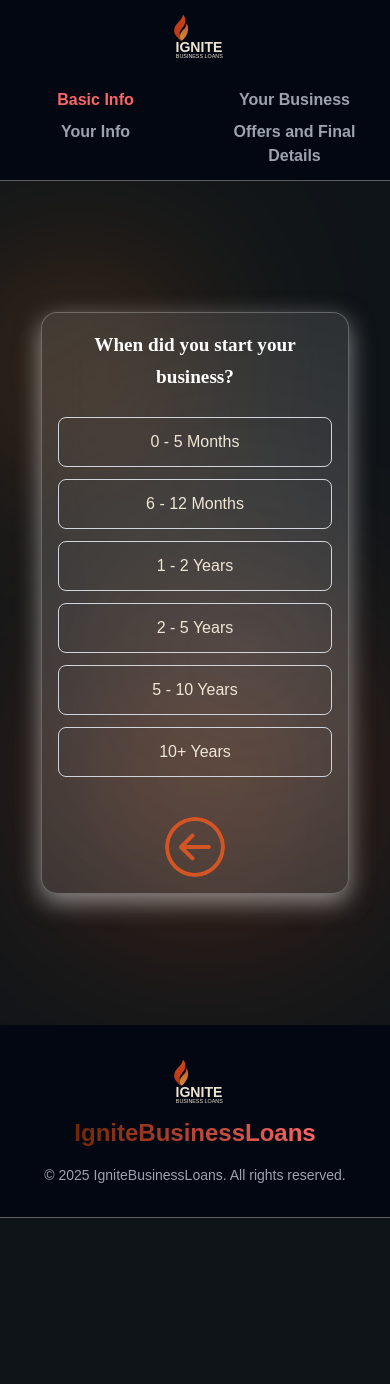
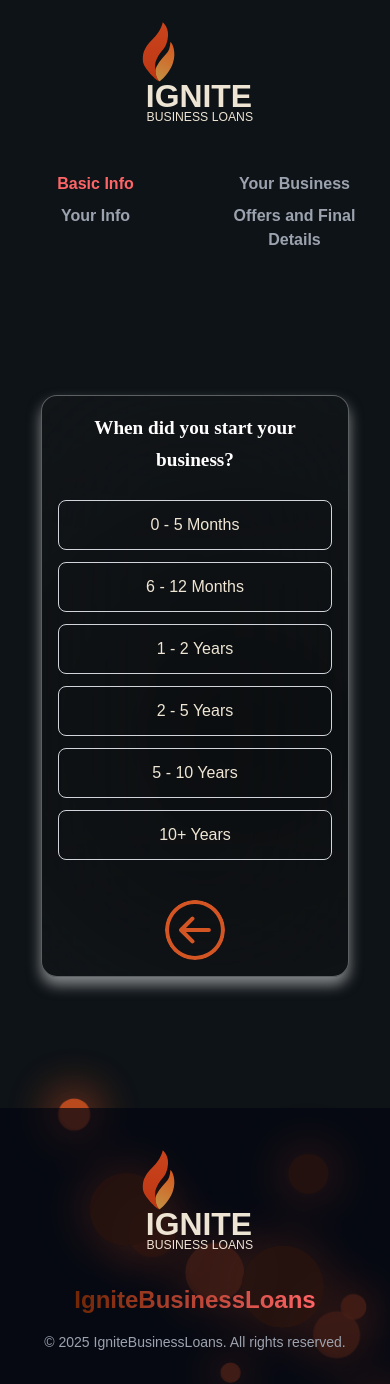
Before and after one commit to BishalK007/ignitebusinessloans, a Next.js app: page / in a window 390 px wide. Before the commit the page ends 1218 px from the top, so only its background shows below. Built offline with nearby package versions, Linux system fonts and the light colour scheme.

Commit message:
FIX color and BG stuff

```diff
--- a/app/globals.css
+++ b/app/globals.css
@@ -7,8 +7,10 @@
 
 
 :root {
-  --background: #0f1418; /* Custom Black */
-  --foreground: #efe6d5; /* Custom White */
+  --background: #0E1317; /* Custom Black */
+  --foreground: #EDE4D3; /* Custom White */
+  --accent-orange: #CE501E; /* Custom Orange */
+  --accent-brown: #7B3009; /* Custom Brown */
 
   --font-barlow: 'Barlow Semi Condensed', sans-serif;
   --font-bebas: 'Bebas Neue', sans-serif;
@@ -49,170 +51,114 @@
 .bg-ignite-animated {
   position: relative;
   overflow: hidden;
-  background: var(--background, #0f1418); /* Dark background */
+  background: var(--background);
   z-index: 0;
 }
 
-.bg-ignite-animated::before,
-.bg-ignite-animated::after,
-.bg-ignite-animated::marker {
-  content: "";
+/* Floating Balls Animation */
+.bg-ignite-animated .floating-ball {
   position: absolute;
+  bottom: -100px;
+  border-radius: 50%;
+  opacity: 0.7;
   pointer-events: none;
-  z-index: -1;
-  filter: blur(100px); /* Increased blur for a glowing effect */
-  opacity: 0.7;
+  z-index: 0;
+  animation: floatBall 12s linear infinite;
+  filter: blur(0.5px) brightness(1.1);
+  box-shadow: 0 0 40px 10px color-mix(in srgb, var(--accent-orange) 60%, transparent), 0 0 0 0 var(--accent-brown);
 }
 
-/* Fireball 1 */
-.bg-ignite-animated::before {
-  width: 300px;
-  height: 300px;
-  background: radial-gradient(circle, rgba(255, 140, 0, 0.8), transparent 70%),
-              radial-gradient(circle, rgba(255, 69, 0, 0.6), transparent 80%);
-  top: 30%;
-  left: 20%;
-  transform: translate(-50%, -50%);
-  animation: fireball-1 6s ease-in-out infinite, flicker 0.15s infinite;
-  border-radius: 50%;
-  mix-blend-mode: screen;
+/* Ball color variations */
+.bg-ignite-animated .floating-ball.orange {
+  background: radial-gradient(
+    circle at 60% 40%,
+    var(--accent-orange) 60%,
+    color-mix(in srgb, var(--accent-orange) 60%, transparent) 100%
+  );
+}
+.bg-ignite-animated .floating-ball.brown {
+  background: radial-gradient(
+    circle at 40% 60%,
+    var(--accent-brown) 70%,
+    color-mix(in srgb, var(--accent-orange) 60%, transparent) 100%
+  );
 }
 
-/* Fireball 2 */
-.bg-ignite-animated::after {
-  width: 400px;
-  height: 400px;
-  background: radial-gradient(circle, rgba(255, 100, 0, 0.7), transparent 70%),
-              radial-gradient(circle, rgba(255, 50, 0, 0.5), transparent 80%);
-  top: 60%;
-  left: 50%;
-  transform: translate(-50%, -50%);
-  animation: fireball-2 8s ease-in-out infinite, flicker 0.2s infinite;
-  border-radius: 50%;
-  mix-blend-mode: screen;
-}
+/* Different sizes and delays for realism */
+.bg-ignite-animated .floating-ball.size1 { width: 60px; height: 60px; left: 10vw; animation-delay: 0s; }
+.bg-ignite-animated .floating-ball.size2 { width: 90px; height: 90px; left: 30vw; animation-delay: 2s; }
+.bg-ignite-animated .floating-ball.size3 { width: 40px; height: 40px; left: 55vw; animation-delay: 4s; }
+.bg-ignite-animated .floating-ball.size4 { width: 75px; height: 75px; left: 70vw; animation-delay: 1s; }
+.bg-ignite-animated .floating-ball.size5 { width: 50px; height: 50px; left: 85vw; animation-delay: 3s; }
 
-/* Fireball 3 */
-.bg-ignite-animated::marker {
-  width: 350px;
-  height: 350px;
-  background: radial-gradient(circle, rgba(255, 160, 0, 0.6), transparent 70%),
-              radial-gradient(circle, rgba(255, 80, 0, 0.4), transparent 80%);
-  top: 40%;
-  left: 80%;
-  transform: translate(-50%, -50%);
-  animation: fireball-3 10s ease-in-out infinite, flicker 0.18s infinite;
-  border-radius: 50%;
-  mix-blend-mode: screen;
-}
-
-/* Keyframes for Fireball Animations */
-@keyframes fireball-1 {
+@keyframes floatBall {
   0% {
-    transform: translate(-50%, -50%) scale(1);
-    top: 30%;
-    left: 20%;
+    transform: translateY(0) scale(1) translateX(0);
+    opacity: 0.7;
+  }
+  10% {
+    opacity: 0.9;
+  }
+  50% {
+    transform: translateY(-45vh) scale(1.08) translateX(20px);
+    opacity: 0.8;
+  }
+  80% {
     opacity: 0.6;
   }
-  50% {
-    transform: translate(-48%, -52%) scale(1.2);
-    top: 35%;
-    left: 25%;
-    opacity: 0.9;
-  }
   100% {
-    transform: translate(-50%, -50%) scale(1);
-    top: 30%;
-    left: 20%;
-    opacity: 0.6;
+    transform: translateY(-90vh) scale(1) translateX(-20px);
+    opacity: 0;
   }
 }
 
-@keyframes fireball-2 {
+/* Responsive: smaller balls on mobile */
+@media (max-width: 600px) {
+  .bg-ignite-animated .floating-ball.size1 { width: 30px; height: 30px; }
+  .bg-ignite-animated .floating-ball.size2 { width: 45px; height: 45px; }
+  .bg-ignite-animated .floating-ball.size3 { width: 20px; height: 20px; }
+  .bg-ignite-animated .floating-ball.size4 { width: 38px; height: 38px; }
+  .bg-ignite-animated .floating-ball.size5 { width: 25px; height: 25px; }
+  .bg-ignite-animated .floating-ball.size7 { width: 55px; height: 55px; left: 40vw; animation-delay: 3.2s; animation-duration: 11s; }
+  .bg-ignite-animated .floating-ball.size8 { width: 80px; height: 80px; left: 60vw; animation-delay: 2.7s; animation-duration: 14s; }
+  .bg-ignite-animated .floating-ball.size9 { width: 45px; height: 45px; left: 75vw; animation-delay: 4.1s; animation-duration: 10s; }
+  .bg-ignite-animated .floating-ball.size10 { width: 65px; height: 65px; left: 90vw; animation-delay: 5s; animation-duration: 15s; }
+  .bg-ignite-animated .floating-ball.size6 { width: 70px; height: 70px; left: 20vw; animation-delay: 1.5s; animation-duration: 13s; }
+}
+
+@keyframes floatBallAlt {
   0% {
-    transform: translate(-50%, -50%) scale(1);
-    top: 60%;
-    left: 50%;
-    opacity: 0.5;
+    transform: translateY(0) scale(1) translateX(0);
+    opacity: 0.7;
   }
-  50% {
-    transform: translate(-52%, -48%) scale(1.3);
-    top: 65%;
-    left: 55%;
-    opacity: 0.8;
+  30% {
+    transform: translateY(-30vh) scale(1.1) translateX(40px);
+    opacity: 0.85;
+  }
+  60% {
+    transform: translateY(-60vh) scale(0.95) translateX(-30px);
+    opacity: 0.7;
   }
   100% {
-    transform: translate(-50%, -50%) scale(1);
-    top: 60%;
-    left: 50%;
-    opacity: 0.5;
+    transform: translateY(-100vh) scale(1) translateX(10px);
+    opacity: 0;
   }
 }
 
-@keyframes fireball-3 {
-  0% {
-    transform: translate(-50%, -50%) scale(1);
-    top: 40%;
-    left: 80%;
-    opacity: 0.4;
-  }
-  50% {
-    transform: translate(-49%, -51%) scale(1.1);
-    top: 45%;
-    left: 85%;
-    opacity: 0.7;
-  }
-  100% {
-    transform: translate(-50%, -50%) scale(1);
-    top: 40%;
-    left: 80%;
-    opacity: 0.4;
-  }
-}
-
-/* Flicker Effect */
-@keyframes flicker {
-  0%, 100% {
-    opacity: 0.8;
-  }
-  50% {
-    opacity: 0.7;
-  }
-}
-
-/* Responsive Fireball Sizes */
-@media (max-width: 768px) {
-  .bg-ignite-animated::before {
-    width: 200px;
-    height: 200px;
-    top: 25%;
-    left: 15%;
-  }
-
-  .bg-ignite-animated::after {
-    width: 250px;
-    height: 250px;
-    top: 55%;
-    left: 45%;
-  }
-
-  .bg-ignite-animated::marker {
-    width: 200px;
-    height: 200px;
-    top: 35%;
-    left: 70%;
-  }
+.bg-ignite-animated .floating-ball.size7,
+.bg-ignite-animated .floating-ball.size9 {
+  animation-name: floatBallAlt;
 }
 
 .glassmorphic-card {
   width: 90%;
   max-width: 500px;
-  background: rgba(255, 255, 255, 0.059);
+  background: rgba(255, 255, 255, 0.039);
   border-radius: 16px;
-  backdrop-filter: blur(20px);
+  backdrop-filter: blur(80px);
   -webkit-backdrop-filter: blur(20px);
   border: 1px solid rgba(255, 255, 255, 0.3);
-  box-shadow: 0 8px 24px rgba(251, 251, 251, 0.507);
+  box-shadow: 0 8px 14px rgba(251, 251, 251, 0.507);
   display: flex;
   flex-direction: column;
   justify-content: center;
@@ -234,7 +180,7 @@
   left: -50%;
   width: 200%;
   height: 200%;
-  background: radial-gradient(circle, rgba(255, 255, 255, 0.15), transparent);
+  background: radial-gradient(circle, rgba(0, 0, 0, 0.482), transparent);
   z-index: -1;
   animation: move-glow 6s infinite alternate;
 }
--- a/app/page.jsx
+++ b/app/page.jsx
@@ -26,9 +26,9 @@
 
 function IgniteLogo() {
   return (
-    <span className="inline-flex items-center justify-center w-30 h-30 rounded-full text-white font-extrabold text-3xl select-none pl-2">
-      <Logo />
-    </span>
+      <span className="inline-flex items-center justify-center w-36 h-36 rounded-full text-white font-extrabold text-3xl select-none pl-2">
+        <Logo />
+      </span>
   );
 }
 
@@ -105,17 +105,27 @@
 
   return (
     <main className="flex flex-col bg-ignite-animated relative min-h-screen">
+      {/* BG */}
+      <div className="floating-ball orange size1"></div>
+      <div className="floating-ball brown size2"></div>
+      <div className="floating-ball orange size3"></div>
+      <div className="floating-ball brown size4"></div>
+      <div className="floating-ball orange size5"></div>
+      <div className="floating-ball brown size6"></div>
+      <div className="floating-ball orange size7"></div>
+      <div className="floating-ball brown size8"></div>
+      <div className="floating-ball orange size9"></div>
+      <div className="floating-ball brown size10"></div>
+
+      {/* Main div */}
       <div className="flex-1 flex flex-col z-10">
         {/* Navbar */}
-        <nav className="w-full bg-Black-950 border-b border-Gray-700 py-3 px-2 flex flex-col sm:flex-row items-center sm:items-center justify-between gap-2 ">
-          <div className="flex items-center gap-1 mb-2 sm:mb-0">
-            <IgniteLogo />
-            {/* <span className="text-xl font-bold text-blue-900 hidden sm:inline">
-              IgniteBusinessLoans
-            </span> */}
+        <nav className="w-full py-3 px-2 flex flex-col sm:flex-row items-center sm:items-center justify-between gap-2 ">
+          <div className="flex items-center gap-1 mb-2 sm:mb-0 ">
+            <IgniteLogo/>
           </div>
-          <div className="w-full sm:w-auto flex-1 flex justify-end">
-            <ol className="flex flex-wrap justify-end w-full gap-x-6 gap-y-2 max-w-[600px]">
+          <div className="w-full sm:w-auto flex-1 flex justify-end max-w-[500px]">
+            <ol className="flex flex-wrap justify-end w-full gap-x-6 gap-y-2 ">
               {NAV_STEPS.map((stepObj, idx) => (
                 <li
                   key={stepObj.label}
@@ -158,7 +168,7 @@
           )}
         </div>
         {/* Responsive Footer */}
-        <footer className="w-full bg-Black-950 border-b border-Gray-700 mt-auto">
+        <footer className="w-full bg-Black-950 bg-opacity-70 mt-auto">
           <div className="max-w-6xl mx-auto px-4 py-8 flex flex-col items-center">
             <div className="flex flex-col items-center mb-4">
               <IgniteLogo />
--- a/components/icons/logo.jsx
+++ b/components/icons/logo.jsx
@@ -1,34 +1,10 @@
-// "use client"
-// import * as React from "react"
-// const Logo = (props) => (
-//     <svg xmlns="http://www.w3.org/2000/svg" width={60} height={60} viewBox="0 0 600 600" {...props}>
-//     <path
-//       d="M281.446 231.443c9.45-20.094-2.242-35.894-30.882-62.964-24.092-22.846-29.964-46.206-17.616-70.078-17.594 11.337-26.745 28.33-27.452 50.976-.339 10.842 2.448 21.69 8.36 32.544a188.16 188.16 0 0 0 17.409 27.029c3.774 4.886 6.806 10.117 9.098 15.697 3.278 7.984 2.73 14.021-1.645 18.112-7.314 6.839-15.09 9.541-23.325 8.103-29.945-5.229-49.879-22.001-59.802-50.316-14.454-41.244 3.469-64.754 3.972-63.319 3.564 25.342 12.343 41.964 27.849 49.389a112.075 112.075 0 0 0-5.146-12.789c-10.118-21.184-6.756-46.088 10.087-74.715 25.768-29.452 39.205-48.366 32.331-69.937 26.896 13.026 40.11 39.233 39.64 78.62 4.974-12.437 16.213-21.524 33.715-27.264 0 0-5.604 26.054 15.632 66.989 17.364 33.47 12.317 58.753.946 74.341-15.111 20.714-34.471 31.691-69.455 33.614-11.464.632 37.119-14.682.32-58.965-8.899-10.709 21.493-.603 35.964 34.933Z"
-//       style={{
-//         stroke: "#000",
-//         fill: "#1a1f7b",
-//         transformOrigin: "237.396px 142.411px",
-//       }}
-//     />
-//     <path
-//       d="m195.904 273.262 3.424 2.906c14.199-2.909 24.848 17.647 23.713 52.79-1.539 47.653-1.012 96.34-3.745 144.006-1.025 17.873 16.222 4.889 55.238 3.299 15.021-.612-30.367-37.341-6.331-181.969 1.482-8.916.352-15.19 15.214-22.445 26.182-12.781-2.989-12.31-87.513 1.413Z"
-//       style={{
-//         stroke: "#000",
-//         fill: "#1a1f7b",
-//       }}
-//     />
-//   </svg>
-// )
-// export default Logo
-
-
 "use client";
 import * as React from "react";
 const Logo = (props) => (
   <svg
     xmlns="http://www.w3.org/2000/svg"
-    width={60}
-    height={60}
+    width={200}
+    height={200}
     viewBox="0 0 600 600"
     {...props}
   >
```
